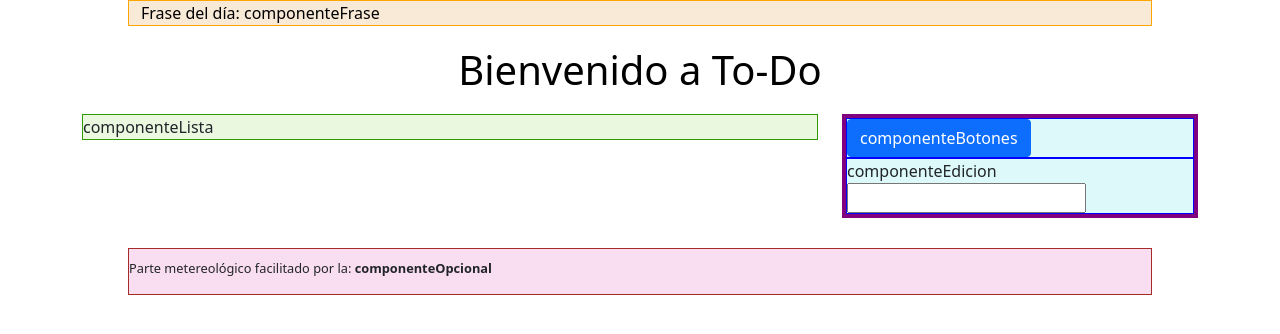
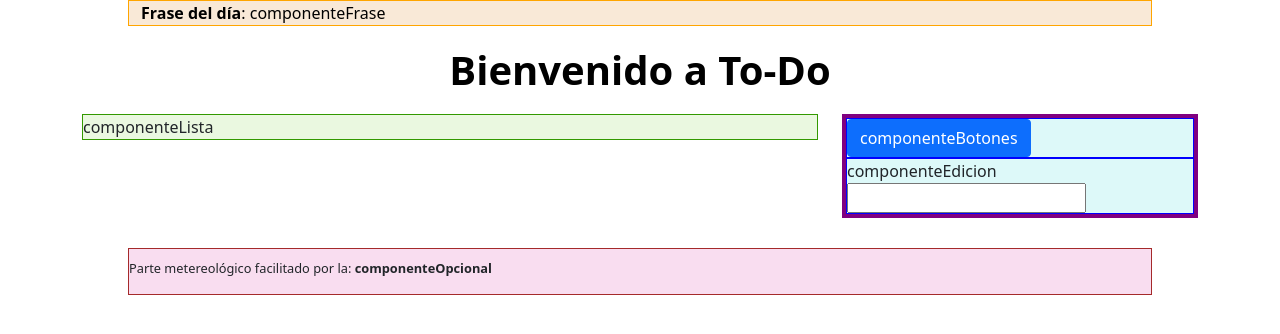
Before and after one commit to atmsDAWDAMAlicante/PruebaDesarrolladorJunior, a Vue app in the folder frontend/: page / in a window 1280 px wide. Shown: the top 334 px of the page. Built offline with nearby package versions, Linux system fonts and the light colour scheme; no server answers.

Commit message:
Comentarios en frase.vue

```diff
--- a/frontend/src/App.vue
+++ b/frontend/src/App.vue
@@ -17,9 +17,9 @@ export default{
 
 <template>
 
-<header>
-  <frase></frase>
-</header>
+  <header><!-- Encabezado con frase aleatoria: problemas con la API -->
+    <frase></frase>
+  </header>
 
 <div class="container">
   <div class="row">
@@ -34,7 +34,7 @@ export default{
 
 
   <footer><!-- Pie de página: parte metereológico -->
-        <opcional></opcional>
+      <opcional></opcional>
   </footer>
 
 </template>
--- a/frontend/src/components/frase.vue
+++ b/frontend/src/components/frase.vue
@@ -9,11 +9,7 @@ export default{
             pruebaFrase: "componenteFrase"
         }
     },
-
-    methods:{
-       obtenerFrase(){
-        }
-    },mounted(){
+    mounted(){
         // Método para obtener una frase de una API https://api.quotable.io/random
         // No permite la conexión directa sólo apuntando a la URL
         fetch("https://api.allorigins.win/get?url=" + encodeURIComponent("https://api.quotable.io/random"))
@@ -32,9 +28,9 @@ export default{
 
 <template>
     <div @DOMContentLoaded="obtenerFrase" class="container">
-        Frase del día: {{pruebaFrase}}
+        <span class="negrita">Frase del día</span>: {{pruebaFrase}}
     </div>
-    <h1>Bienvenido a To-Do</h1>
+    <h1><span class="negrita">Bienvenido a To-Do</span></h1>
 </template>
 
 <style scoped>
```
